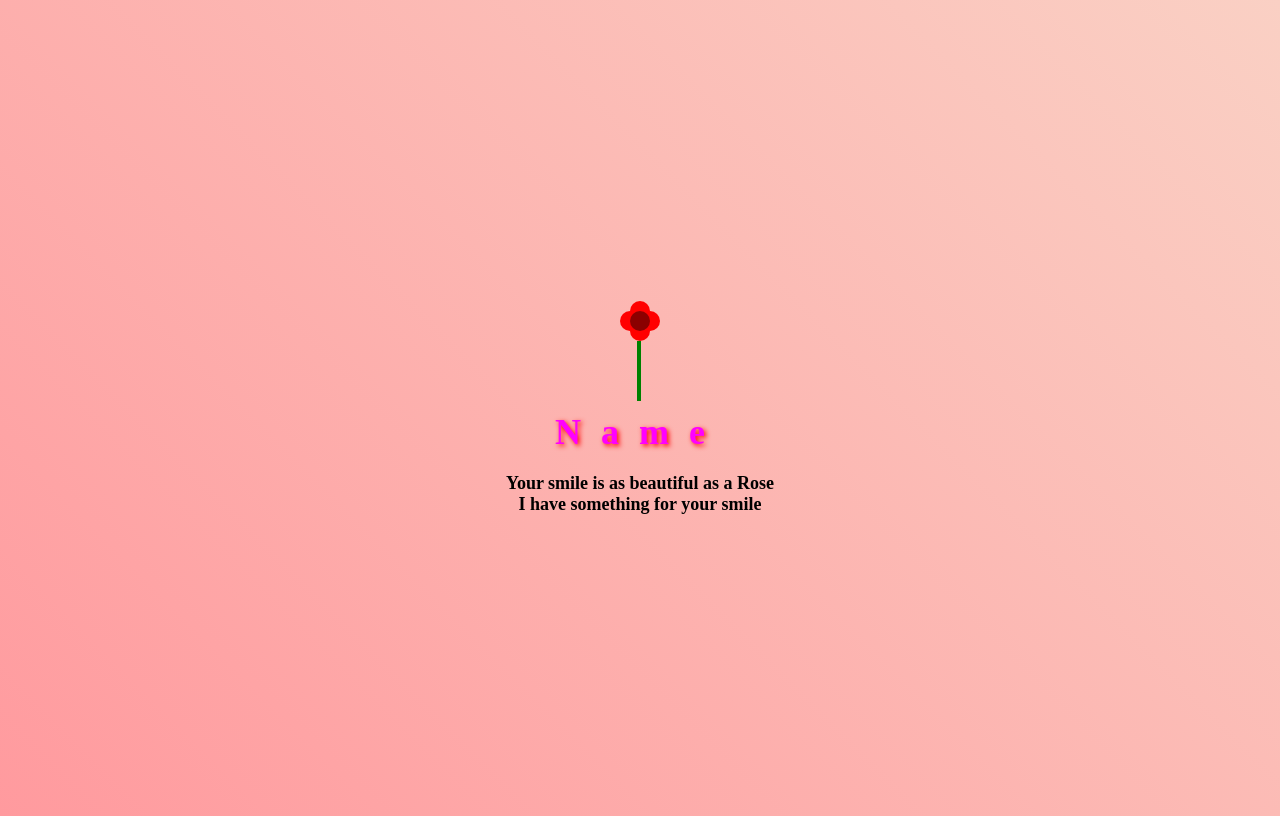
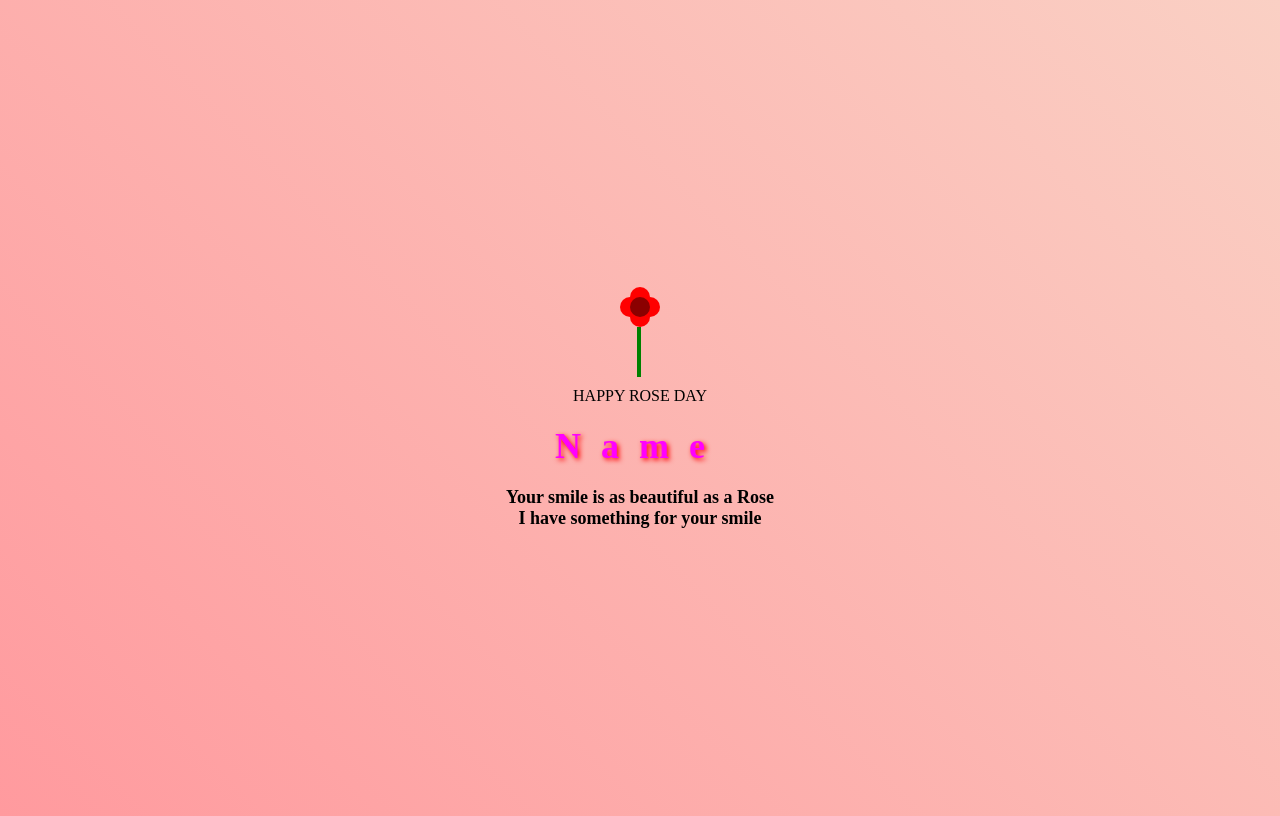
Before and after one commit to Divyanshukrishna/RoseDay, a plain HTML site: page index.html in a window 1280 px wide. Drawn offline with Linux system fonts and the light colour scheme.

Commit message:
done-project

```diff
--- a/index.html
+++ b/index.html
@@ -18,7 +18,7 @@
             position: relative;
             width: 40px;
             height: 40px;
-            margin-bottom: 50px;
+            margin-bottom: 60px;
             cursor: pointer;
         }
         .petal {
@@ -46,7 +46,7 @@
             top: 40px;
             left: 17px;
             width: 4px;
-            height: 60px;
+            height: 50px;
             background-color: green;
         }
         .text {
@@ -75,6 +75,7 @@
         <div class="center"></div>
         <div class="stem"></div>
     </div>
+    <div>HAPPY ROSE DAY</div>
     <div class="text">Name</div>
     <div class="message">
         Your smile is as beautiful as a Rose <br />
```
